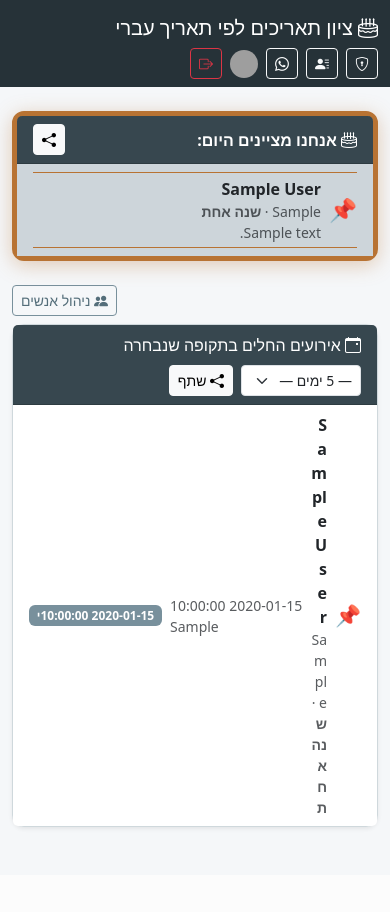
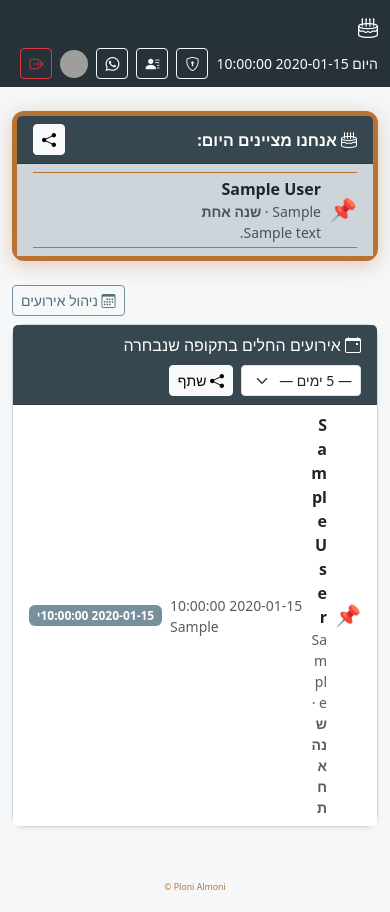
Before and after one commit to mishehou/birthday-bot, a Flask app: template templates/index.html in a window 390 px wide. Before the commit the page ends 830 px from the top, so only its background shows below. Run offline with Flask 3, Linux system fonts and the light colour scheme; the visitor is signed in with stand-in values (Sample User, id 1); the template is opened without the code that fills it: most values are stand-ins (such as "Sample title", 1, 10 or a date in 2020); parts of the project's set-up code (start-up, migrations or seed data) failed here and were passed over; grey boxes are pictures that could not be loaded.

Commit message:
UX polish: copper copyright, mobile nav date, admin-only icons, panel swap, button labels
- © Ploni Almoni footer on all pages in copper (#b87333), LTR, inside login card
- Hebrew date always visible in navbar; brand text hidden on mobile to save space
- WhatsApp and contacts admin icons moved inside admin-only block
- Mobile: ניהול אירועים button swaps upcoming panel instead of stacking below
- Button label changed to ניהול אירועים with calendar icon
- Placeholder changed to — בחר אירוע —

Co-Authored-By: Claude Sonnet 4.6 <noreply@anthropic.com>

```diff
--- a/templates/access_denied.html
+++ b/templates/access_denied.html
@@ -34,5 +34,6 @@
     </div>
   </div>
 </div>
+<p class="text-center" dir="ltr" style="font-size:0.55rem;padding:6px 0 2px;color:#b87333">© Ploni Almoni</p>
 </body>
 </html>
--- a/templates/admin_users.html
+++ b/templates/admin_users.html
@@ -138,5 +138,6 @@
 
 </div>
 <script src="https://cdn.jsdelivr.net/npm/bootstrap@5.3.3/dist/js/bootstrap.bundle.min.js"></script>
+<p class="text-center" dir="ltr" style="font-size:0.55rem;padding:6px 0 2px;color:#b87333">© Ploni Almoni</p>
 </body>
 </html>
--- a/templates/contacts.html
+++ b/templates/contacts.html
@@ -167,5 +167,6 @@ document.querySelectorAll('.toggle-check').forEach(cb => {
   });
 });
 </script>
+<p class="text-center" dir="ltr" style="font-size:0.55rem;padding:6px 0 2px;color:#b87333">© Ploni Almoni</p>
 </body>
 </html>
--- a/templates/edit.html
+++ b/templates/edit.html
@@ -190,5 +190,6 @@ window.addEventListener('DOMContentLoaded', () => {
   onYearChange(PRESELECT_MONTH, PRESELECT_DAY);
 });
 </script>
+<p class="text-center" dir="ltr" style="font-size:0.55rem;padding:6px 0 2px;color:#b87333">© Ploni Almoni</p>
 </body>
 </html>
--- a/templates/index.html
+++ b/templates/index.html
@@ -93,9 +93,9 @@
 <body>
 <nav class="navbar navbar-dark bg-dark mb-4">
   <div class="container">
-    <span class="navbar-brand"><i class="bi bi-cake2"></i> ציון תאריכים לפי תאריך עברי</span>
+    <span class="navbar-brand"><i class="bi bi-cake2"></i><span class="d-none d-md-inline"> ציון תאריכים לפי תאריך עברי</span></span>
     <div class="d-flex align-items-center gap-2">
-      <span class="text-light small d-none d-md-inline">היום {{ today_str }}</span>
+      <span class="text-light small">היום {{ today_str }}</span>
       {% if session.user_role == 'administrator' %}
       <a href="/admin/users" class="btn btn-sm btn-outline-light">
         <i class="bi bi-shield-lock"></i>
@@ -103,10 +103,10 @@
       <a href="/admin/contacts" class="btn btn-sm btn-outline-light">
         <i class="bi bi-person-lines-fill"></i>
       </a>
-      {% endif %}
       <a href="/whatsapp-setup" class="btn btn-sm btn-outline-light">
         <i class="bi bi-whatsapp"></i>
       </a>
+      {% endif %}
       {% if session.user_picture %}
         <img src="{{ session.user_picture }}" style="width:28px;height:28px;border-radius:50%;object-fit:cover" alt="">
       {% endif %}
@@ -168,7 +168,7 @@
   {% if session.user_role in ('administrator', 'editor') %}
   <div class="text-end mb-2">
     <button class="btn btn-sm btn-outline-secondary" onclick="togglePeoplePanel()">
-      <i class="bi bi-people-fill"></i> ניהול אנשים
+      <i class="bi bi-calendar3"></i> ניהול אירועים
     </button>
   </div>
   {% endif %}
@@ -277,7 +277,7 @@
           {% endfor %}
         </div>
         <div class="card-footer d-flex align-items-center justify-content-between py-2 bg-light">
-          <span id="selectedName" class="small text-muted fst-italic">— בחר אדם —</span>
+          <span id="selectedName" class="small text-muted fst-italic">— בחר אירוע —</span>
           {% if session.user_role in ('administrator', 'editor') %}
           <div class="d-flex gap-2">
             <button type="button" class="btn btn-sm btn-success"
@@ -588,15 +588,18 @@ const EVENT_ICONS = {'יום הולדת': '🎂', 'יום נישואין': '💍
 function togglePeoplePanel() {
   const peopleCol   = document.getElementById('peopleCol');
   const upcomingCol = document.getElementById('upcomingCol');
+  const isMobile    = window.innerWidth < 992;
   const hidden = peopleCol.classList.contains('d-none');
   if (hidden) {
     peopleCol.classList.remove('d-none');
     upcomingCol.classList.remove('col-12');
     upcomingCol.classList.add('col-lg-5');
+    if (isMobile) upcomingCol.classList.add('d-none');
   } else {
     peopleCol.classList.add('d-none');
     upcomingCol.classList.remove('col-lg-5');
     upcomingCol.classList.add('col-12');
+    if (isMobile) upcomingCol.classList.remove('d-none');
   }
 }
 
@@ -679,5 +682,6 @@ async function checkToday(e) {
   }
 }
 </script>
+<p class="text-center" dir="ltr" style="font-size:0.55rem;padding:6px 0 2px;color:#b87333">© Ploni Almoni</p>
 </body>
 </html>
--- a/templates/login.html
+++ b/templates/login.html
@@ -54,6 +54,7 @@
     <div class="card-footer text-center text-muted small py-3">
       <i class="bi bi-shield-lock"></i>
       גישה לאתר זה מוגבלת למשתמשים מאושרים בלבד
+      <div dir="ltr" style="font-size:0.55rem;margin-top:6px;color:#b87333">© Ploni Almoni</div>
     </div>
   </div>
 </div>
--- a/templates/whatsapp_setup.html
+++ b/templates/whatsapp_setup.html
@@ -77,5 +77,6 @@
     </div>
   </div>
 </div>
+<p class="text-center" dir="ltr" style="font-size:0.55rem;padding:6px 0 2px;color:#b87333">© Ploni Almoni</p>
 </body>
 </html>
```
